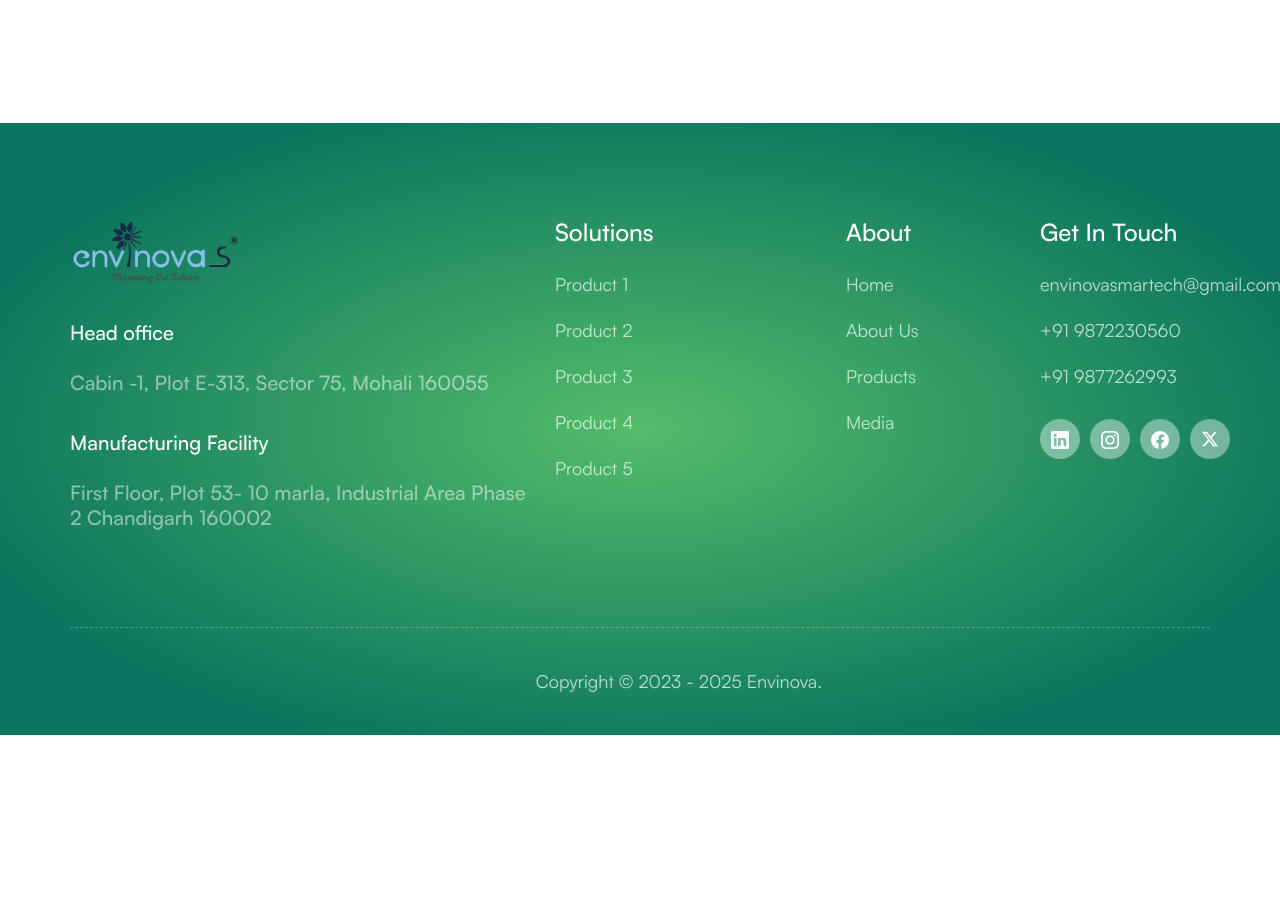
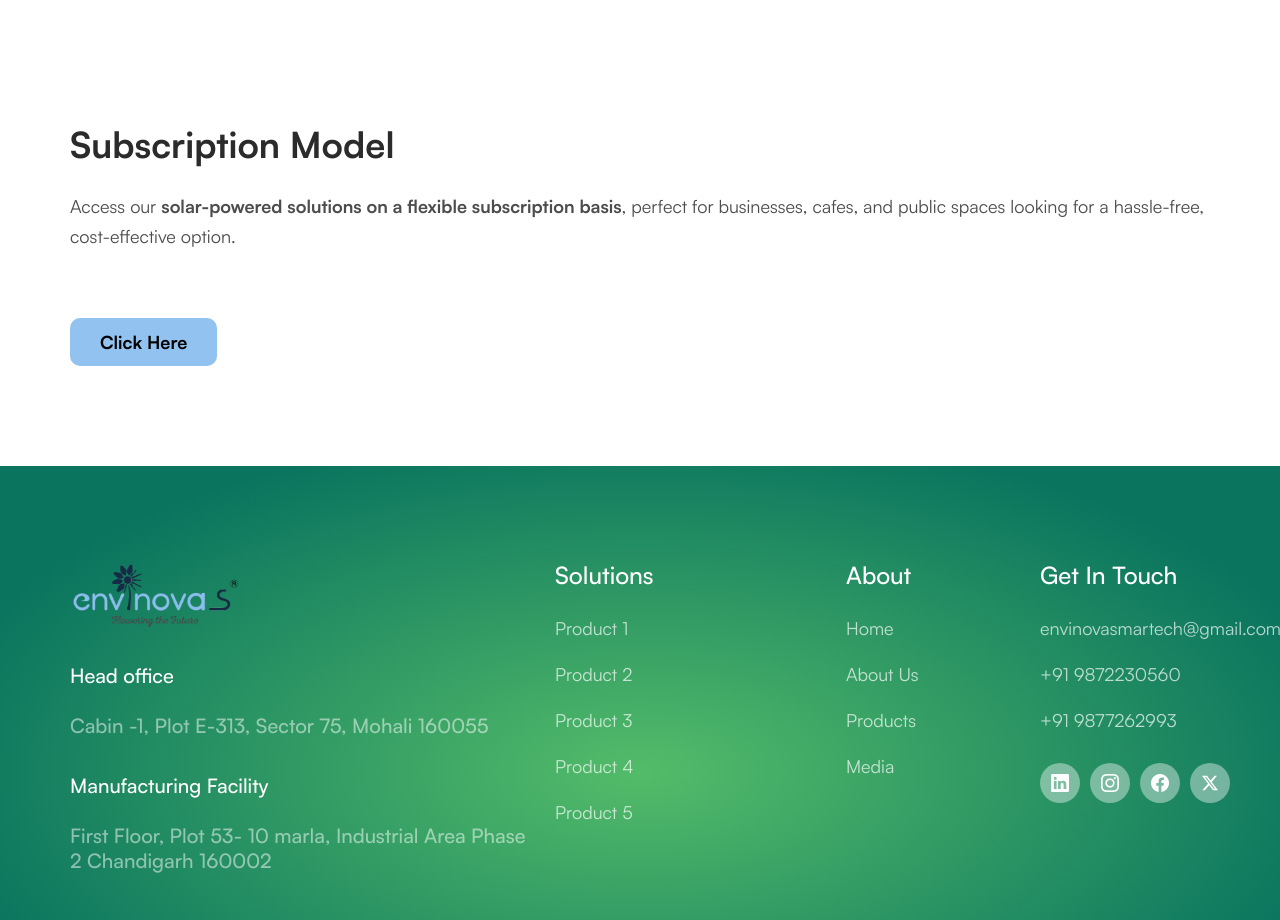
Before and after one commit to cgbgitac/envinova_web, a Next.js app: page /advertise in a window 1280 px wide. Shown: the part 3020-3940 px from the top of the page. Before the commit the page ends 3755 px from the top, so only its background shows below. Built offline with nearby package versions, Linux system fonts and the light colour scheme.

Commit message:
update Advertise content

```diff
--- a/src/app/advertise/page.tsx
+++ b/src/app/advertise/page.tsx
@@ -14,6 +14,7 @@ import TeamDetailsArea from "@/components/team/team-details-area";
 import HeaderSix from "@/layout/header/header-six";
 import AdvertiseContent from "@/components/advertisement/advertiseContent";
 import BlockFeatureAbout from "@/components/block-feature/block-feature-about";
+import SubscriptionModel from "@/components/advertisement/subscriptionModel";
 
 
 export const metadata: Metadata = {
@@ -40,6 +41,7 @@ const Advertise = () => {
           <AdvertiseContent/>
   <BlockFeatureAbout style_2={true} />
 
+        <SubscriptionModel/>
           {/* <TeamDetailsArea /> */}
 
 
--- /dev/null
+++ b/src/components/advertisement/subscriptionModel.tsx
@@ -0,0 +1,33 @@
+import Image from "next/image";
+import React from "react";
+import Link from "next/link";
+const SubscriptionModel = () => {
+
+  return (
+    <>
+
+      <section className="position-relative lg-mb-60  mb-100">
+        <div className="container">
+          <div className="row">
+            <div className="col-12 ">
+              <div className="f-card pb-50">
+                <h3>Subscription Model</h3>
+                <p>
+                Access our <b>solar-powered solutions on a flexible subscription basis</b>, perfect for businesses, cafes, and public spaces looking for a hassle-free, cost-effective option.
+                </p>
+              </div>
+
+              <div className="f-btn ">
+                <Link href={""} className="btn-one">
+                  Click Here{" "}
+                </Link>
+              </div>
+            </div>
+          </div>
+        </div>
+      </section>
+    </>
+  );
+};
+
+export default SubscriptionModel;
```
